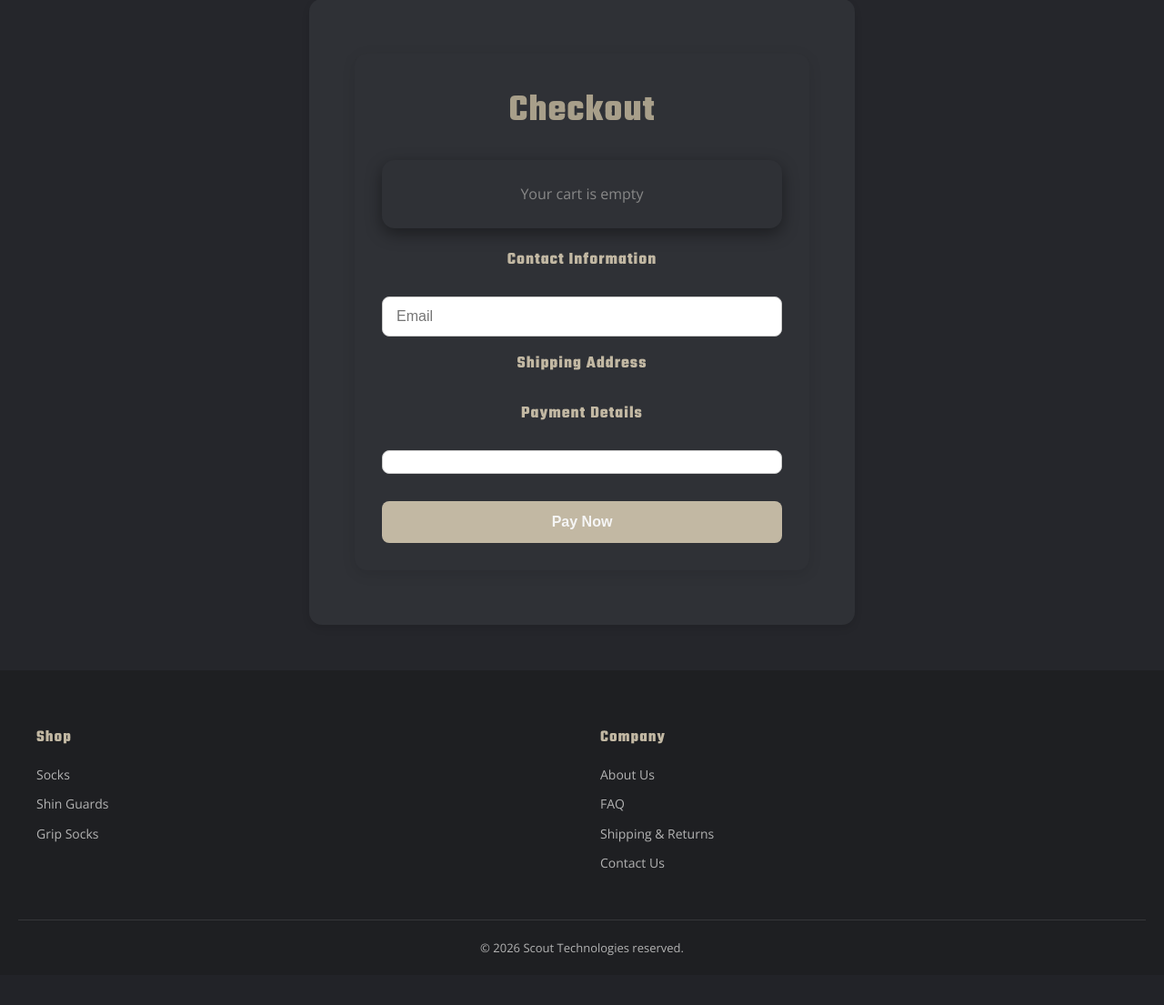
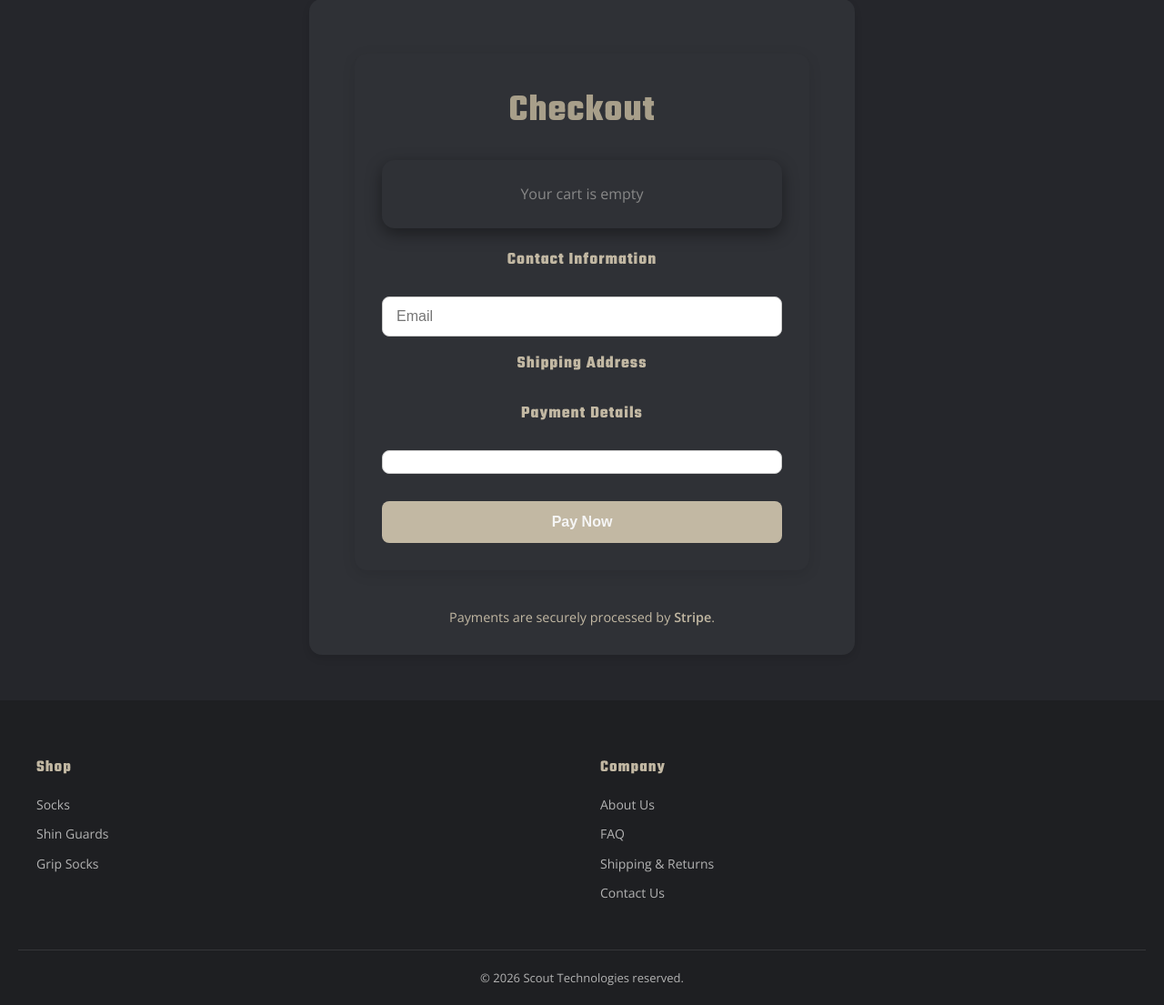
Before and after one commit to alexspencer2807/Scout-Technologies, a Flask app: page /checkout in a window 1280 px wide. Shown: the part 162-1267 px from the top of the page at 91% size. Before the commit the page ends 1212 px from the top, so only its background shows below. Run offline with Flask 3, Linux system fonts and the light colour scheme; some libraries are stand-ins or nearby versions.

Commit message:
Add Stripe notice on checkout page and update CSS/cart.js

```diff
--- a/static/css/checkout.css
+++ b/static/css/checkout.css
@@ -261,3 +261,10 @@
     font-size: 0.85rem;
   }
 }
+.checkout-notice {
+  font-size: 0.9rem;
+  color: var(--accent);
+  margin-top: 10px;
+  text-align: center;
+  margin-bottom: 10px;
+}
--- a/static/js/cart.js
+++ b/static/js/cart.js
@@ -42,7 +42,6 @@ document.addEventListener("DOMContentLoaded", () => {
       saveCart();
       renderCartDropdown();
     }
-    localStorage.removeItem("cart");
   });
 
   // Add-to-cart buttons
--- a/templates/checkout.html
+++ b/templates/checkout.html
@@ -74,6 +74,9 @@
       <button type="submit" class="btn">Pay Now</button>
     </form>
   </div>
+    <div class="checkout-notice">
+      Payments are securely processed by <strong>Stripe</strong>.
+    </div>
 </section>
 
 <footer class="site-footer">
```
